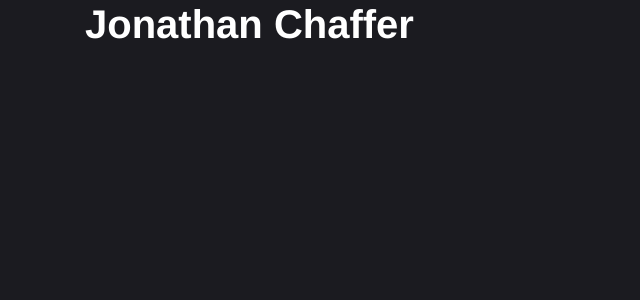
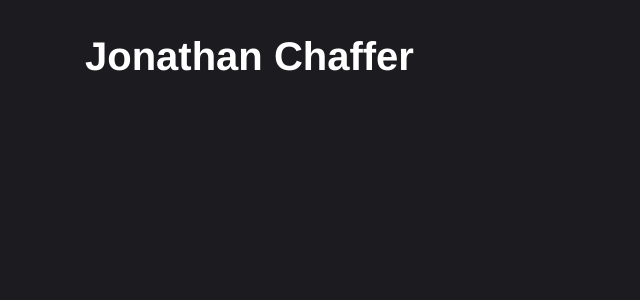
Before and after one commit to jonathanchaffer/portfolio, a React (Create React App) app: page / in a window 1280 px wide. Shown: the top 300 px of the page, without its empty margins (0-640 px from the left). Built offline with nearby package versions, Linux system fonts and the light colour scheme.

Commit message:
add padding to navbar

```diff
--- a/src/styles/index.scss
+++ b/src/styles/index.scss
@@ -11,4 +11,10 @@ body {
   h1 {
     font-weight: bold;
   }
+
+  nav {
+    padding: 2rem 0;
+    align-items: center;
+    justify-content: space-between;
+  }
 }
```
